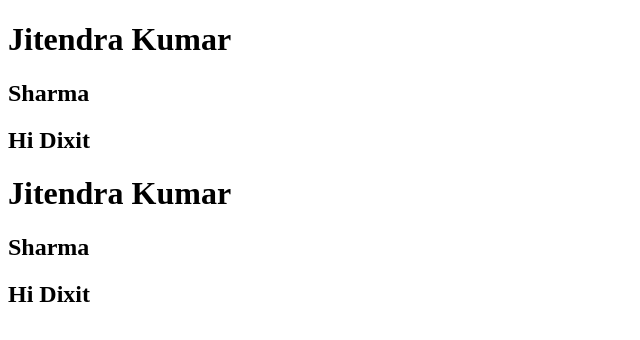
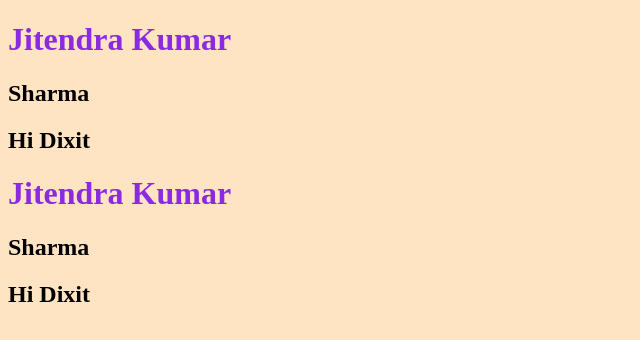
Before and after one commit to jitendra542/Jitendrasharma, a plain HTML site: page index.html in a window 1280 px wide. Shown: the whole page, without its empty margins (0-640 px from the left). Drawn offline with Linux system fonts and the light colour scheme.

Commit message:
ChangeColor

```diff
--- a/index.html
+++ b/index.html
@@ -5,6 +5,8 @@
     <meta name="viewport" content="width=device-width, initial-scale=1.0">
     <title>Document</title>
 </head>
+
+     <link rel="stylesheet" href="wed.css">
 <body>
     <h1>Jitendra Kumar </h1>
     <h2>Sharma</h2>
@@ -13,5 +15,7 @@
     <h1>Jitendra Kumar </h1>
     <h2>Sharma</h2>
     <h2> Hi Dixit</h2>
+
+
 </body>
 </html>
--- /dev/null
+++ b/wed.css
@@ -0,0 +1,6 @@
+h1{
+     color: blueviolet;
+}
+body{
+     background-color: bisque;
+}
```
